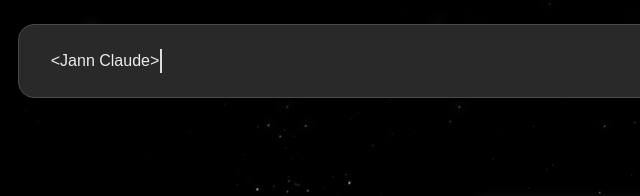
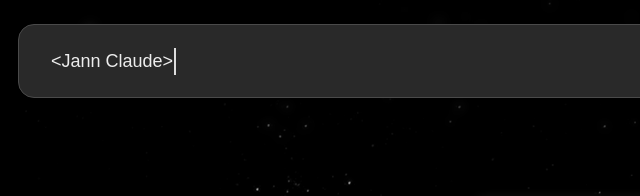
Before and after one commit to jannclaude/rep-webportfolio, a plain HTML site: page index.html in a window 1280 px wide. Shown: the top 196 px of the page, 6-646 px from the left. Drawn offline with nearby package versions, Linux system fonts and the light colour scheme.

Commit message:
debug 18

```diff
--- a/style.css
+++ b/style.css
@@ -341,7 +341,7 @@ html {
     margin: 0 auto;
     font-family: 'IBM Plex Sans Medium 500', sans-serif;
     border-right: 2px solid #ededed;
-    font-size: 100%;
+    font-size: 18px;
     color: #ededed;
     text-align: center;
     white-space: nowrap;
```
